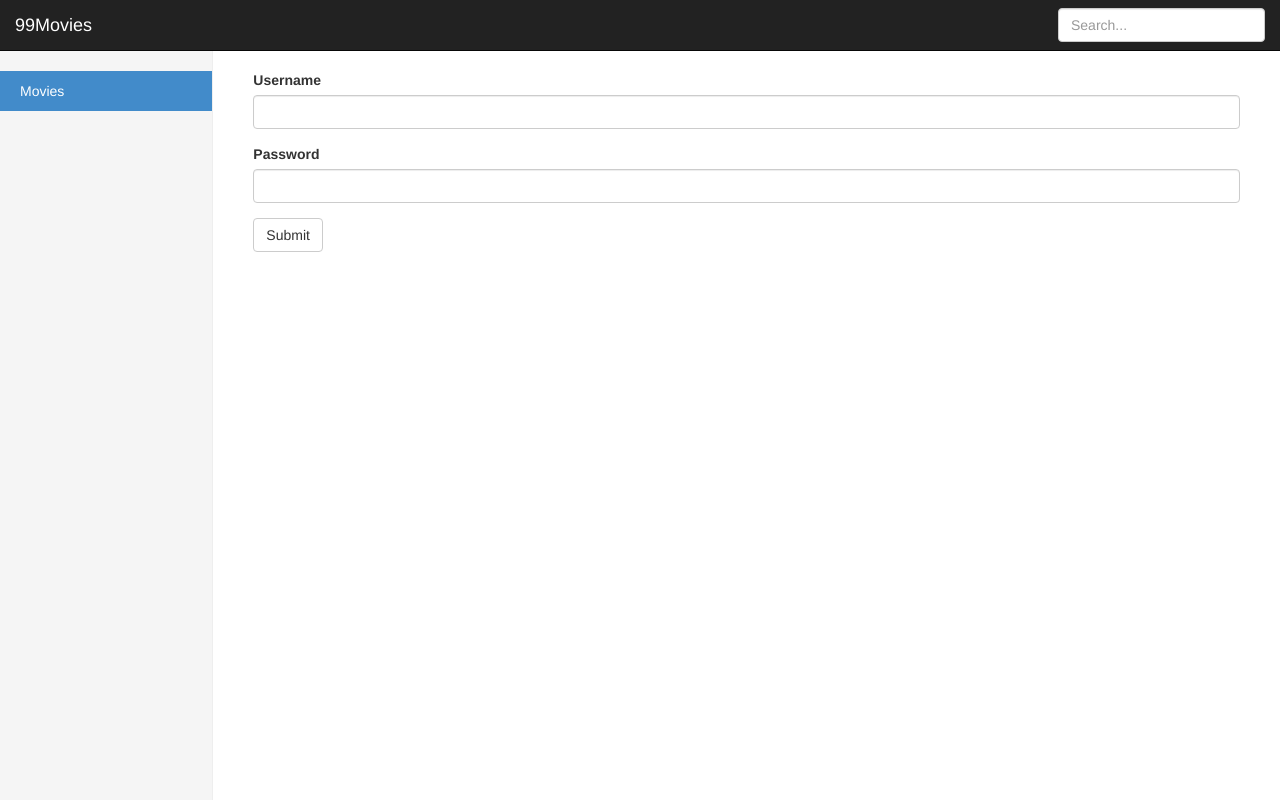
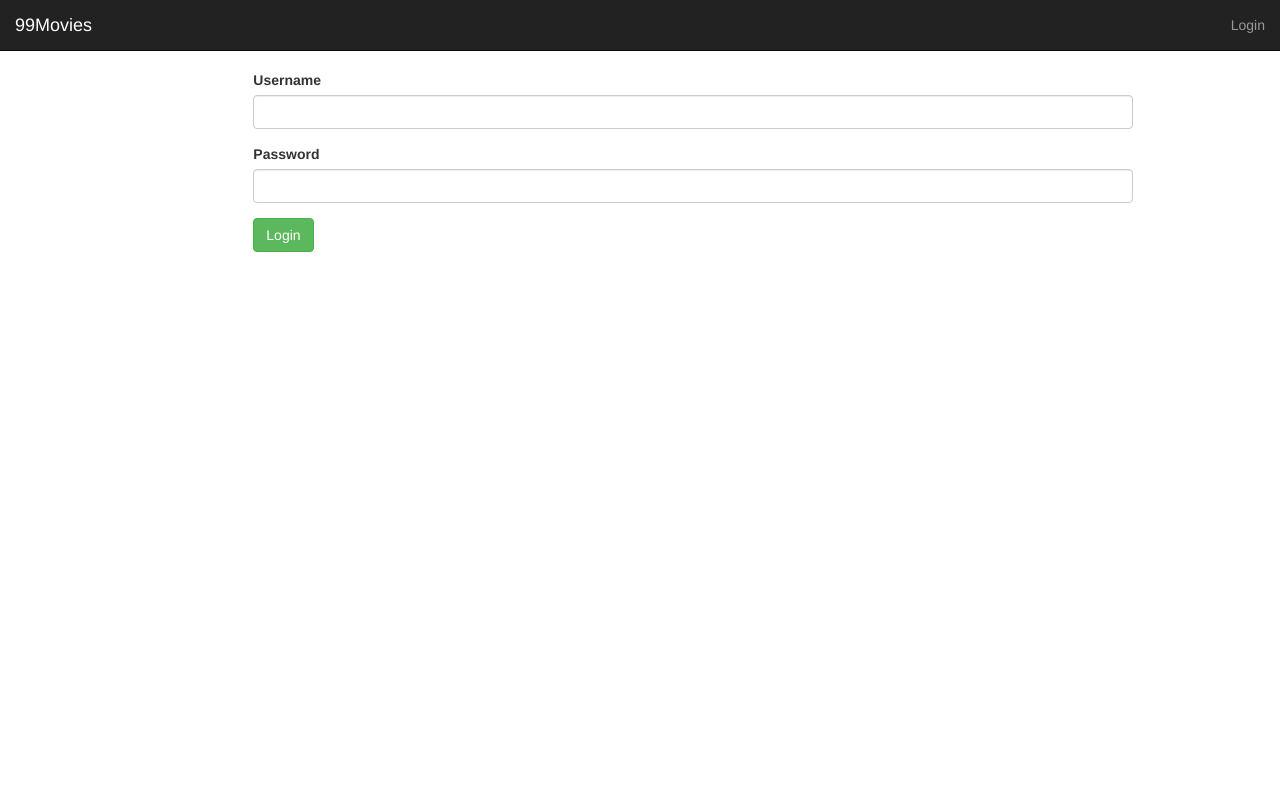
Before and after one commit to jayeshsidhwani/99movies, a Flask app: template app/templates/login.html in a window 1280 px wide. Run offline with Flask 2, Linux system fonts and the light colour scheme; the template is opened without the code that fills it, so the values that code supplies are empty; some libraries are stand-ins or nearby versions.

Commit message:
Added login page

```diff
--- a/app/manage.py
+++ b/app/manage.py
@@ -5,5 +5,9 @@ app = Flask(__name__)
 def index():
     return render_template('/movies/all.html')
 
+@app.route('/login')
+def login():
+    return render_template('/login.html')
+
 if __name__ == '__main__':
     app.run(debug=True, host='0.0.0.0', port=80)
--- a/app/static/js/app.js
+++ b/app/static/js/app.js
@@ -1,5 +1,5 @@
 var movies_app = angular.module('movies_app', []);
-var HOST = "http://54.213.58.239:5001/api/v1/";
+var HOST = "http://localhost:5001/api/v1/";
 
 movies_app.controller('GetAllMovies', ['$scope', '$http',
     function ($scope, $http) {
@@ -9,7 +9,19 @@ movies_app.controller('GetAllMovies', ['$scope', '$http',
                 $scope.movies = data;
             });
 
+        $scope.loginClicked = function () {
+            console.log($scope.username);
+//            $http
+//                .get(HOST + 'movies/search/' + $scope.searchText)
+//                .success(function (data, status, headers, config) {
+//                    $scope.movies = data;
+//                    $scope.edit_movie_details_present = false;
+//                    $scope.searchResult = "Showing " + data.length + " results for: " + $scope.searchText;
+//                });
+        };
+
         $scope.searchClicked = function () {
+            console.log($scope.username);
             $http
                 .get(HOST + 'movies/search/' + $scope.searchText)
                 .success(function (data, status, headers, config) {
--- a/app/templates/login.html
+++ b/app/templates/login.html
@@ -1,81 +1,17 @@
-<!DOCTYPE html>
-<html lang="en">
-<head>
-    <meta charset="utf-8">
-    <meta http-equiv="X-UA-Compatible" content="IE=edge">
-    <meta name="viewport" content="width=device-width, initial-scale=1">
-    <meta name="description" content="">
-    <meta name="author" content="">
-    <link rel="shortcut icon" href="../static/ico/favicon.ico">
-
-    <title>99Movies | A virtual stock market for trading in Movies</title>
-
-    <!-- Bootstrap core CSS -->
-
-    <link href="{{url_for('static', filename='css/bootstrap.min.css')}}" rel="stylesheet">
-
-    <!-- Custom styles for this template -->
-    <link href="{{url_for('static', filename='css/dashboard.css')}}" rel="stylesheet">
-</head>
-
-<body>
-
-<div class="navbar navbar-inverse navbar-fixed-top" role="navigation">
-    <div class="container-fluid">
-        <div class="navbar-header">
-            <button type="button" class="navbar-toggle" data-toggle="collapse" data-target=".navbar-collapse">
-                <span class="sr-only">Toggle navigation</span>
-                <span class="icon-bar"></span>
-                <span class="icon-bar"></span>
-                <span class="icon-bar"></span>
-            </button>
-            <a class="navbar-brand" href="#">99Movies</a>
-        </div>
-        <div class="navbar-collapse collapse">
-            <ul class="nav navbar-nav navbar-right">
-                <!--<li><a href="#">Dashboard</a></li>-->
-                <!--<li><a href="#">Settings</a></li>-->
-            </ul>
-            <form class="navbar-form navbar-right">
-                <input type="text" class="form-control" placeholder="Search...">
-            </form>
-        </div>
+{% extends "base.html" %}
+{% block content %}
+{% raw %}
+<div ng-controller="GetAllMovies">
+    <div class="form-group">
+        <label>Username</label>
+        <input type="text" class="form-control" ng-model="username">
     </div>
+    <div class="form-group">
+        <label>Password</label>
+        <input type="password" class="form-control" ng-model="password">
+    </div>
+    <button type="submit" class="btn btn-success" ng-click="loginClicked()">Login</button>
 </div>
 
-<div class="container-fluid">
-    <div class="row">
-        <div class="col-sm-3 col-md-2 sidebar">
-            <ul class="nav nav-sidebar">
-                <li class="active"><a href="#">Movies</a></li>
-
-            </ul>
-            <ul class="nav nav-sidebar">
-            </ul>
-        </div>
-        <div class="col-sm-9 col-sm-offset-3 col-md-10 col-md-offset-2 main">
-            <div class="table-responsive">
-                <form action="/login/validate/" method="POST">
-                    <div class="form-group">
-                        <label for="movieName">Username</label>
-                        <input type="text" class="form-control" id="username" name="username">
-                    </div>
-                    <div class="form-group">
-                        <label for="movieMaleLeadActor">Password</label>
-                        <input type="password" class="form-control" id="password" name="password">
-                    </div>
-                    <button type="submit" class="btn btn-default">Submit</button>
-                </form>
-            </div>
-        </div>
-    </div>
-</div>
-
-<!-- Bootstrap core JavaScript
-================================================== -->
-<!-- Placed at the end of the document so the pages load faster -->
-<script src="https://ajax.googleapis.com/ajax/libs/jquery/1.11.0/jquery.min.js"></script>
-<script src="{{url_for('static', filename='js/bootstrap.min.js')}}"></script>
-<script src="{{url_for('static', filename='js/docs.min.js')}}"></script>
-</body>
-</html>
+{% endraw %}
+{% endblock %}
```
